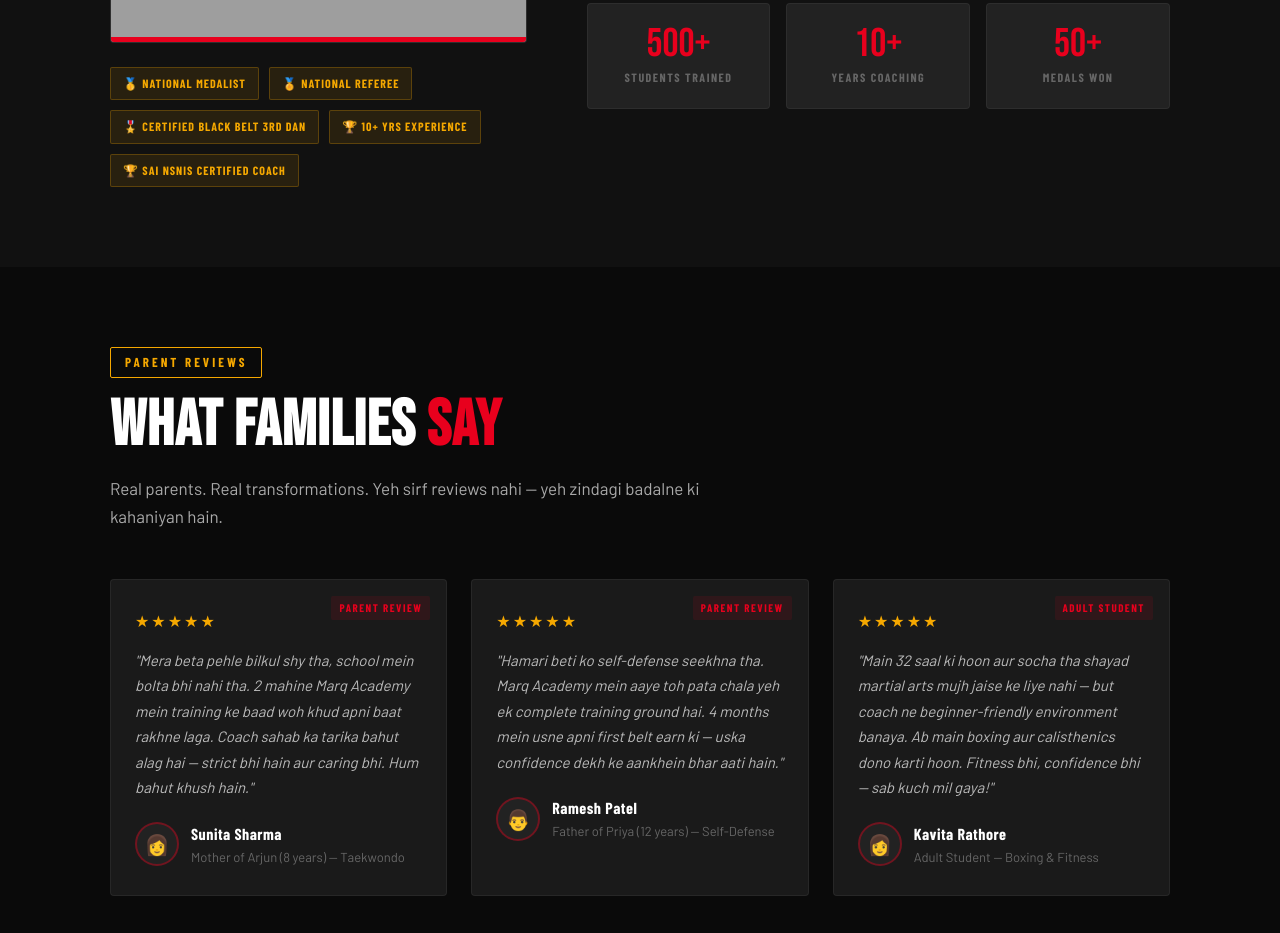
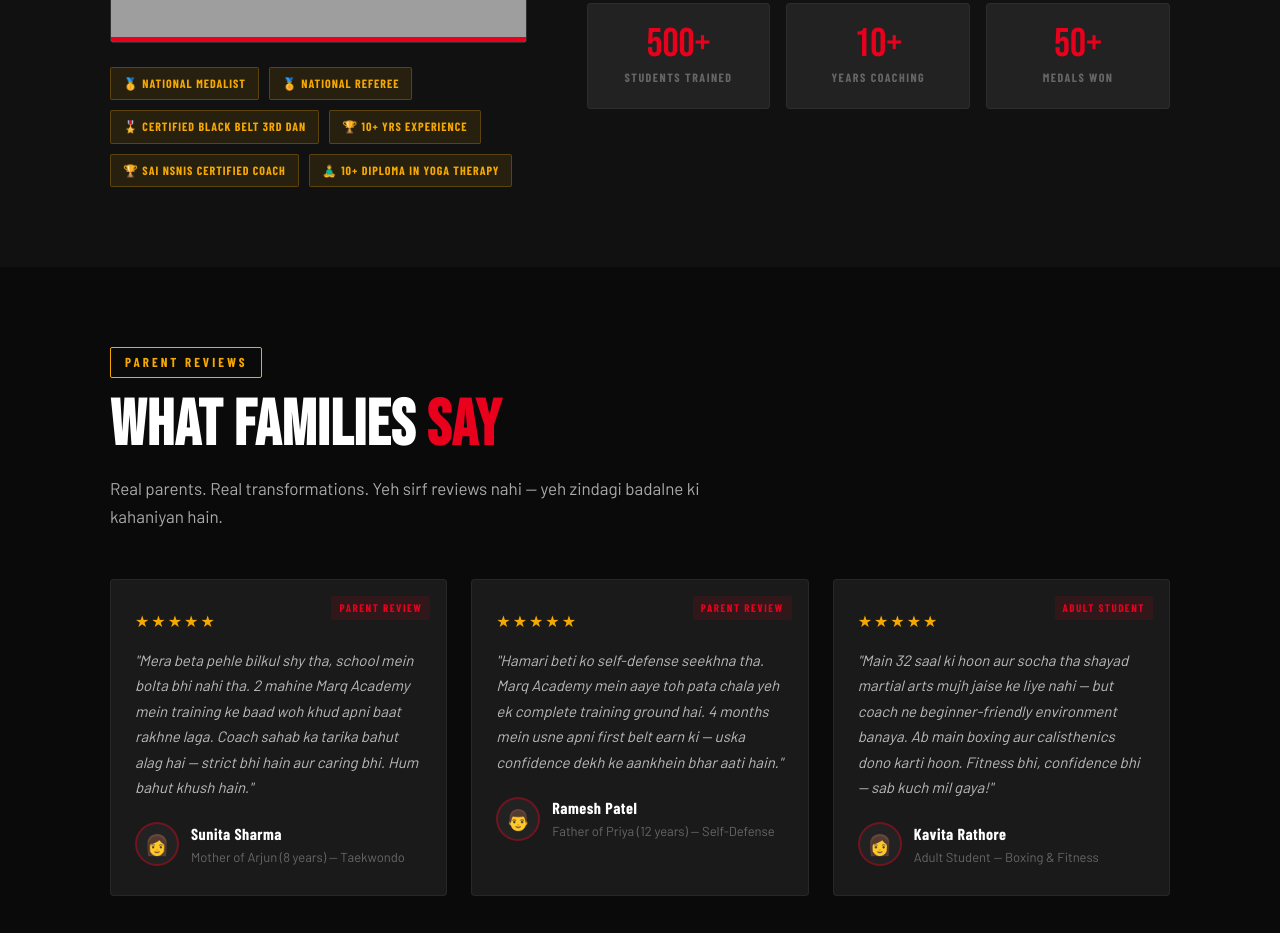
Before and after one commit to marqmartialartsacademy/marq-academy, a plain HTML site: page index.html in a window 1280 px wide. Shown: the part 6529-7462 px from the top of the page. Drawn offline with nearby package versions, Linux system fonts and the light colour scheme; grey boxes are pictures that could not be loaded; a web font is replaced by a local one.

Commit message:
Update index.html

```diff
--- a/index.html
+++ b/index.html
@@ -1929,6 +1929,7 @@
           <div class="medal-badge">🎖️ Certified Black Belt 3rd Dan</div>
           <div class="medal-badge">🏆 10+ Yrs Experience</div>
           <div class="medal-badge">🏆 SAI NSNIS Certified Coach</div>
+          <div class="medal-badge">🧘‍♂️ 10+ Diploma in Yoga Therapy</div>
         </div>
       </div>
       <div>
```
